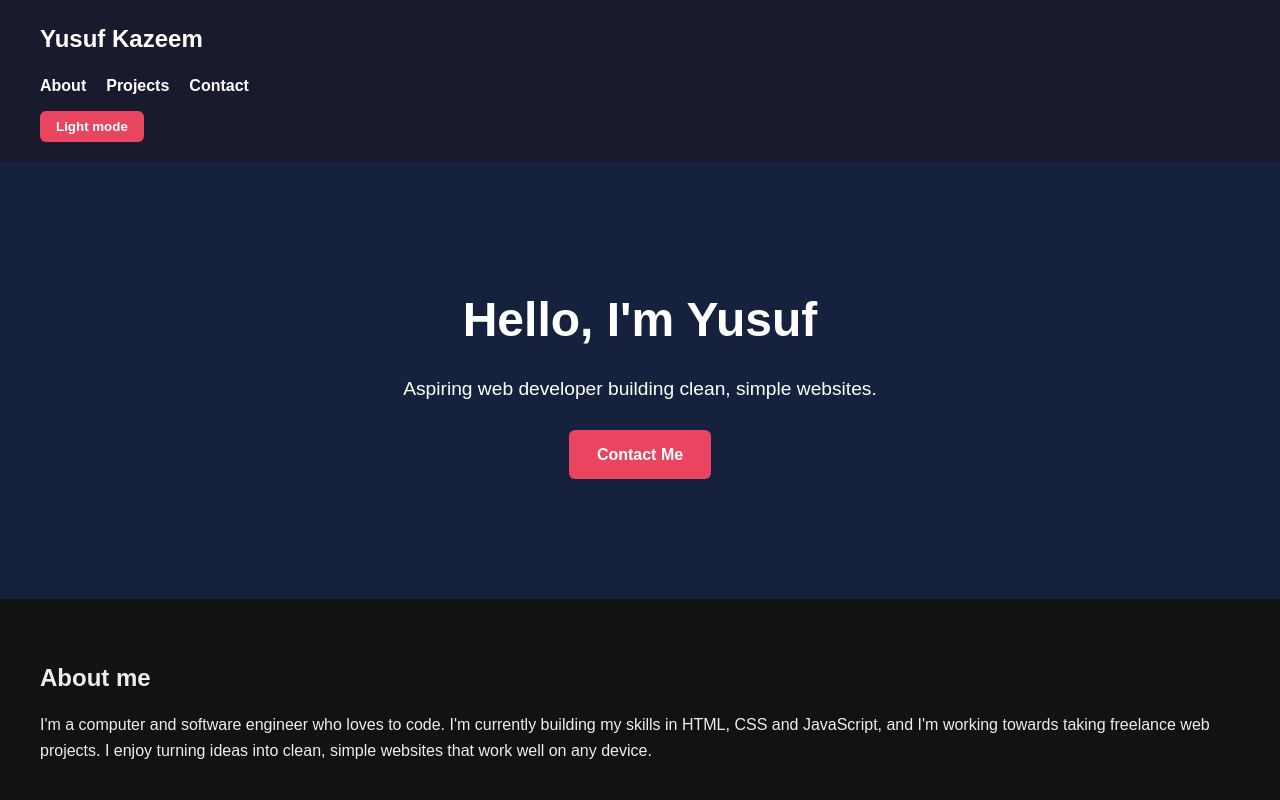
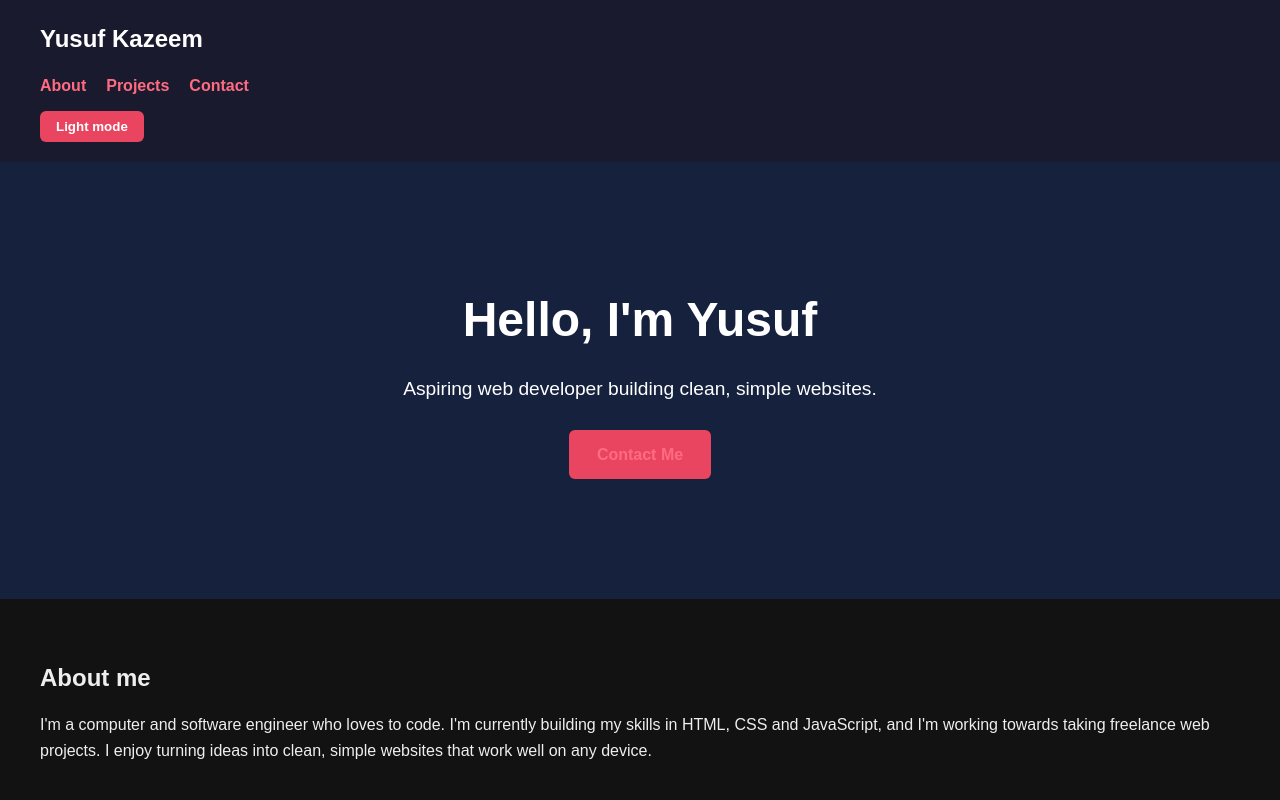
Before and after one commit to Hushdabanks/my-portfolio, a plain HTML site: page index.html in a window 1280 px wide. Both pictures are taken after a click on the button "Dark mode". Shown: the top 800 px of the page. Drawn offline with Linux system fonts and the light colour scheme.

Commit message:
Fix link colour in dark mode and update projects text

```diff
--- a/style.css
+++ b/style.css
@@ -105,3 +105,6 @@ section.hero {
     body.dark .project-card{
         background: #2a2a2a;
     }
+    body.dark a {
+        color: #ff6b81;
+    }
```
